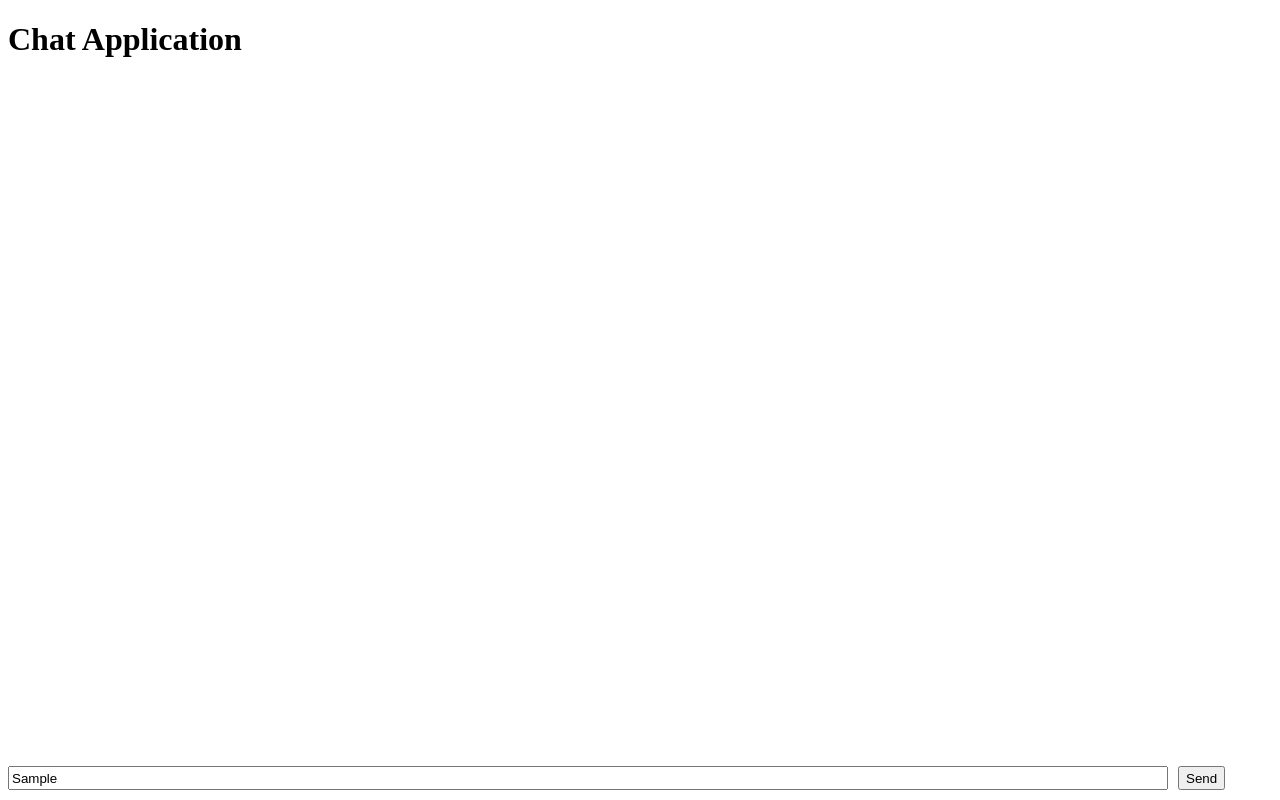
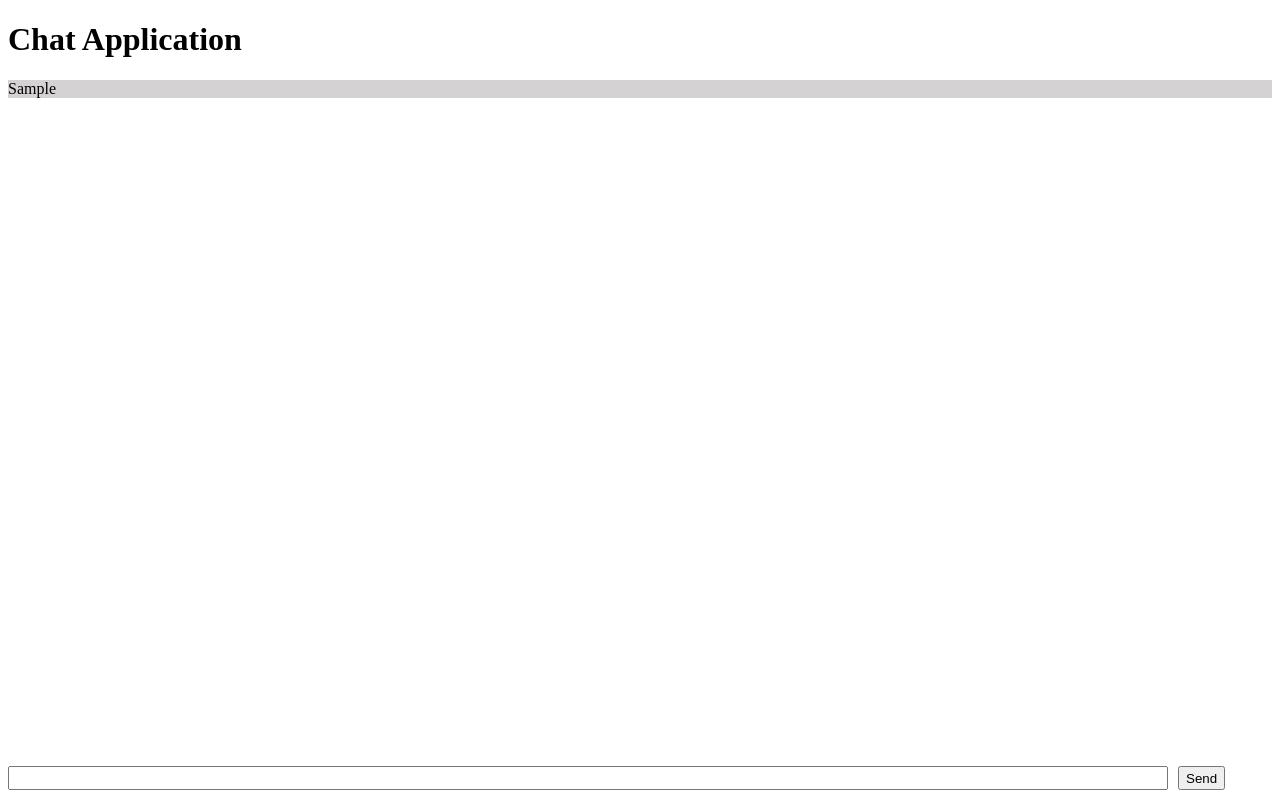
Before and after one commit to abhilashkakumanu1/chat-application, a website: page src/public/index.html in a window 1280 px wide. Both pictures are taken after typing "Sample" into the empty fields and a click on the button "Send". Drawn offline with Linux system fonts and the light colour scheme.

Commit message:
add messages to screen

```diff
--- a/src/public/script.js
+++ b/src/public/script.js
@@ -1,8 +1,23 @@
 const msgElement = document.getElementById("messages");
 const formElement = document.getElementById("submit-form");
+const inputBoxElement = document.getElementById("inputMessage");
 
-formElement.addEventListener("submit",(event)=>{
-    event.preventDefault();
-    const text = submit-form.value
-    console.log(text)
-})
+formElement.addEventListener("submit", (event) => {
+  event.preventDefault();
+  const text = inputBoxElement.value;
+  inputBoxElement.value = "";
+
+  addMessageToScreen(text);
+});
+
+function addMessageToScreen(message) {
+  const messageBox = document.createElement("div");
+  const textEle = document.createElement("p");
+  textEle.classList.add("message");
+
+  textEle.innerText = message;
+
+  messageBox.appendChild(textEle);
+
+  msgElement.appendChild(messageBox);
+}
--- a/src/public/styles.css
+++ b/src/public/styles.css
@@ -6,7 +6,10 @@
   width: 100%;
   padding-bottom: 10px;
 }
-#inputMessage{
-    width:90%;
+#inputMessage {
+  width: 90%;
   margin-right: 10px;
 }
+.message {
+  background-color: rgb(212, 210, 210);
+}
```
Lines whose indentation alone changed are shown as unchanged.
